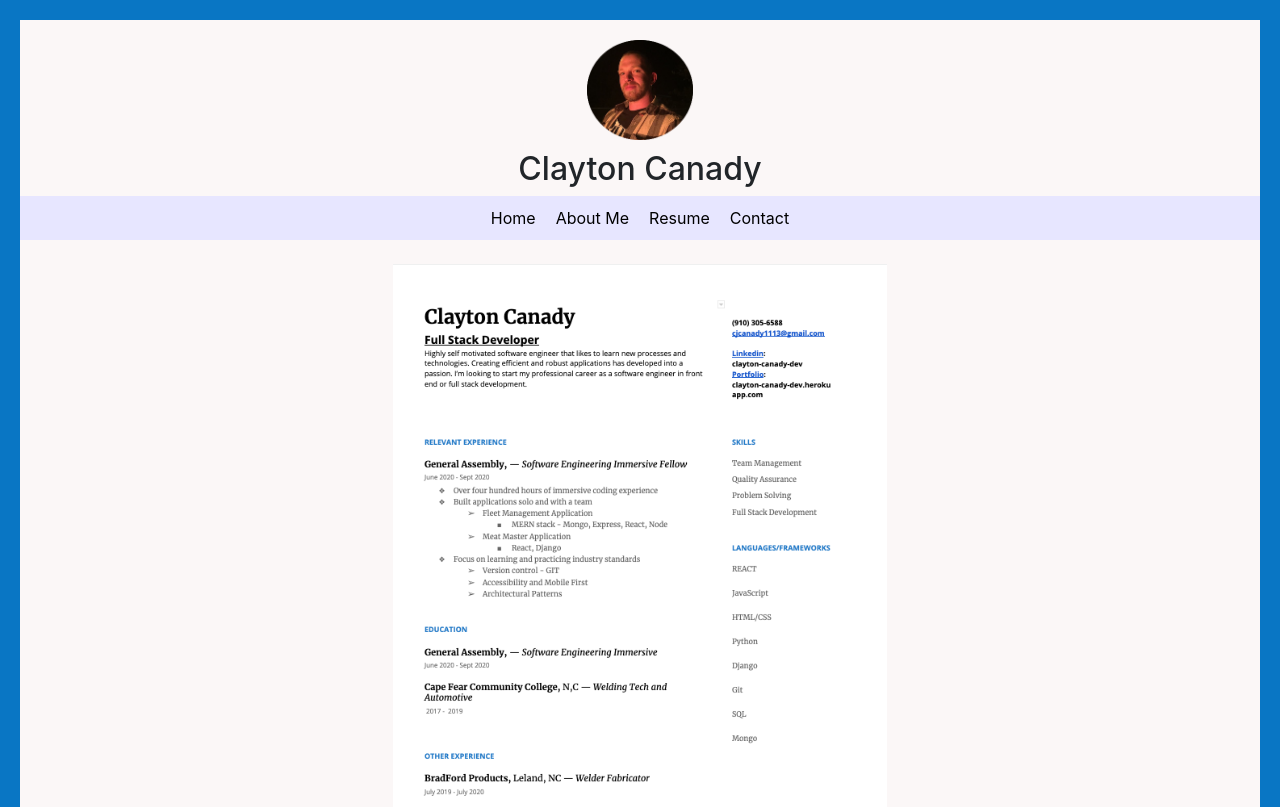
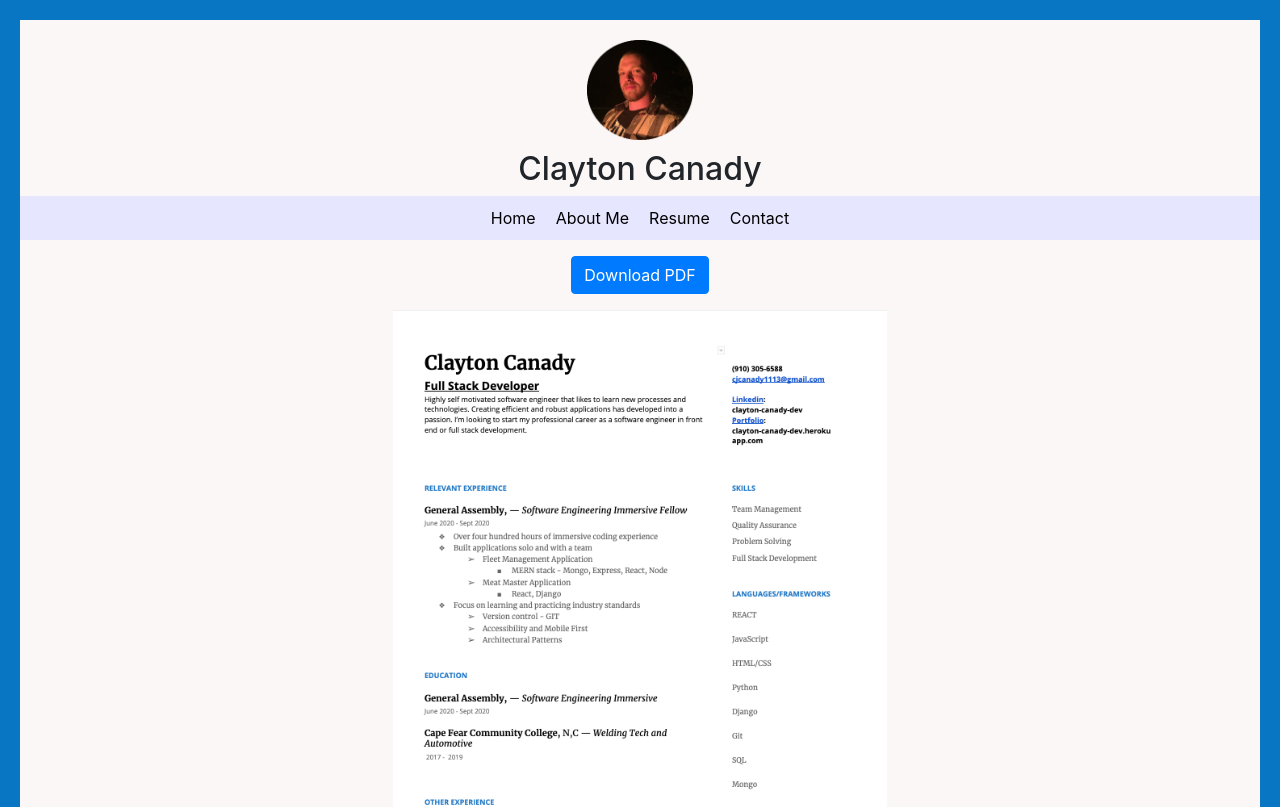
Before and after one commit to ClaytonCanady/cjc_portfolio, a React (Create React App) app: page /resume in a window 1280 px wide. Shown: the top 807 px of the page. Built offline with nearby package versions, Linux system fonts and the light colour scheme.

Commit message:
resume downloadable as a PDF

```diff
--- a/src/Resume.js
+++ b/src/Resume.js
@@ -1,14 +1,21 @@
+import { Button } from 'react-bootstrap';
 import React, { Component } from 'react';
+import myResume from './CJCresume.pdf';
 
 class Resume extends Component {
 	render() {
 		return (
 			<div>
-						<br/>
-						<img className='resume'
+				<a href={myResume} download='./CJCresume.pdf'>
+					<Button className='my-3'>Download PDF</Button>
+				</a>
+				<br />
+				<img
+					className='resume'
 					src={require('./images/CJCresume.png')}
 					alt='my resume'
 				/>
+				<br />
 			</div>
 		);
 	}
```
Also changed, not shown: 1 other file (tests, documents, lock files or other folders). Lines whose indentation alone changed are shown as unchanged.
